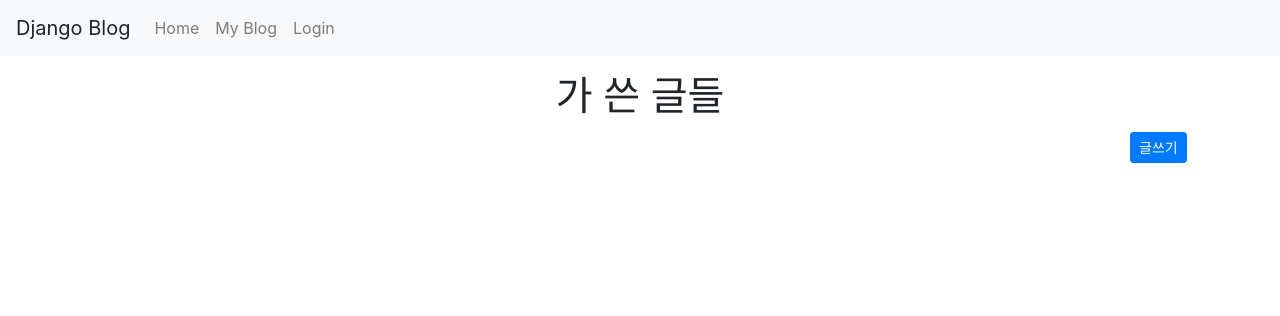
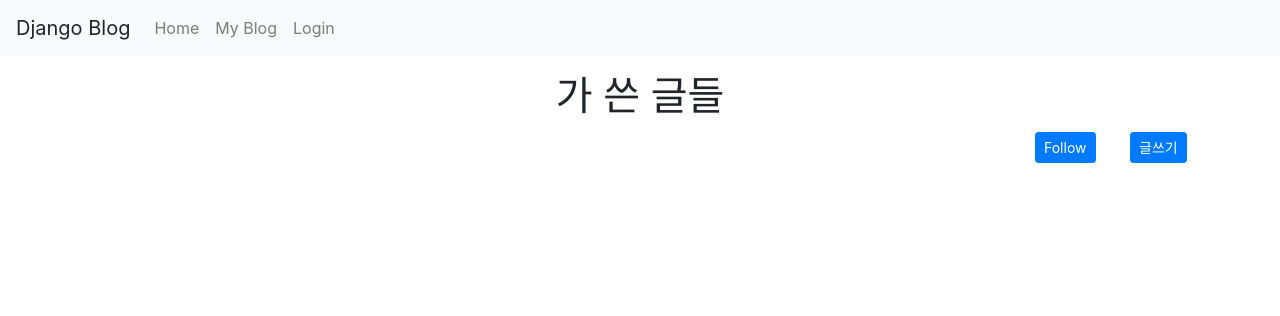
Before and after one commit to hoony813/django_blog, a Django app: page /myblog/ in a window 1280 px wide. Shown: the top 316 px of the page. Run offline with Django 3.2, Linux system fonts and the light colour scheme; data comes from the database, SQL or seed files in the repository; some libraries are stand-ins or nearby versions.

Commit message:
2021-02-15 1

```diff
--- a/blog_page/templates/my_blog.html
+++ b/blog_page/templates/my_blog.html
@@ -8,7 +8,10 @@
     </div>
 </div>
 <div class="row mt-1">
-    <div class="col-11"></div>
+    <div class="col-10"></div>
+    <div class="col-1">
+        <button class="btn btn-sm btn-primary">Follow</button>
+    </div>
     <div class="col-1">
         <button class="btn btn-sm btn-primary" onclick="location.href='/blog/write/'">글쓰기</button>
     </div>
```
